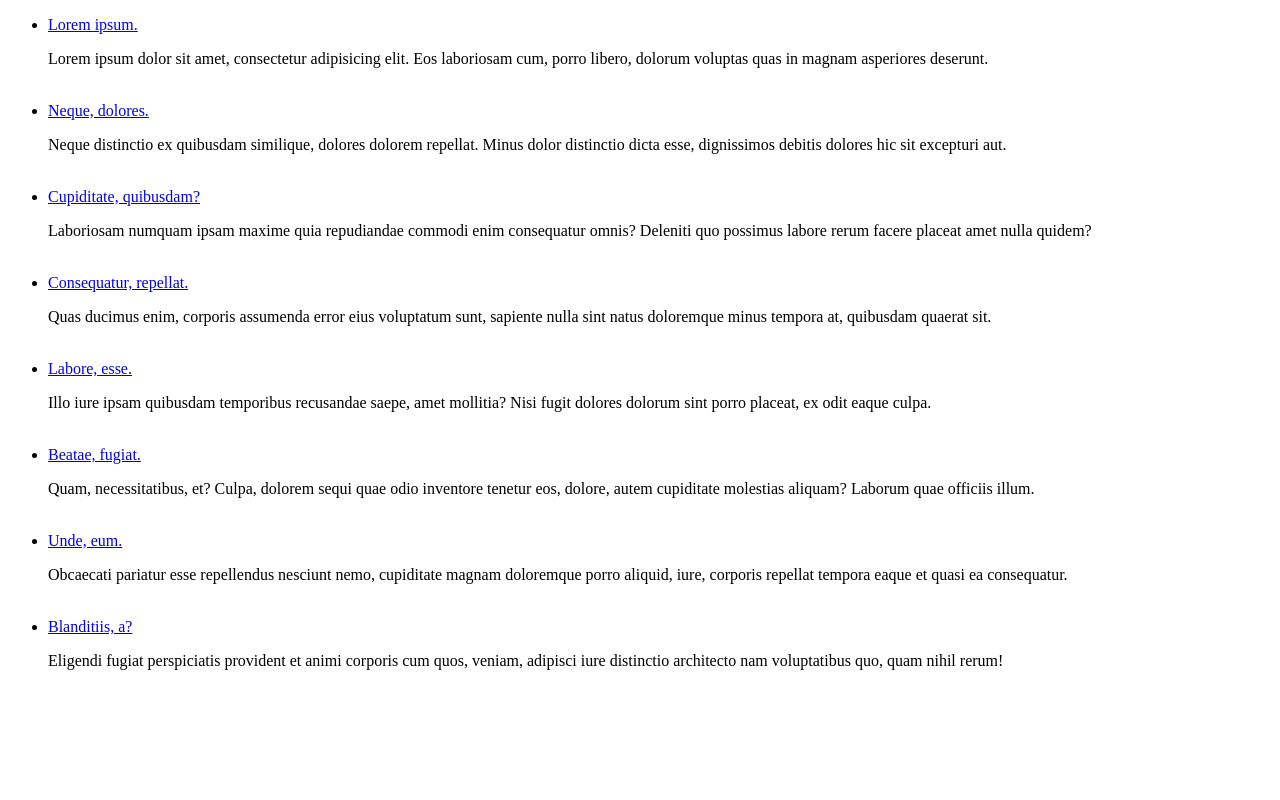
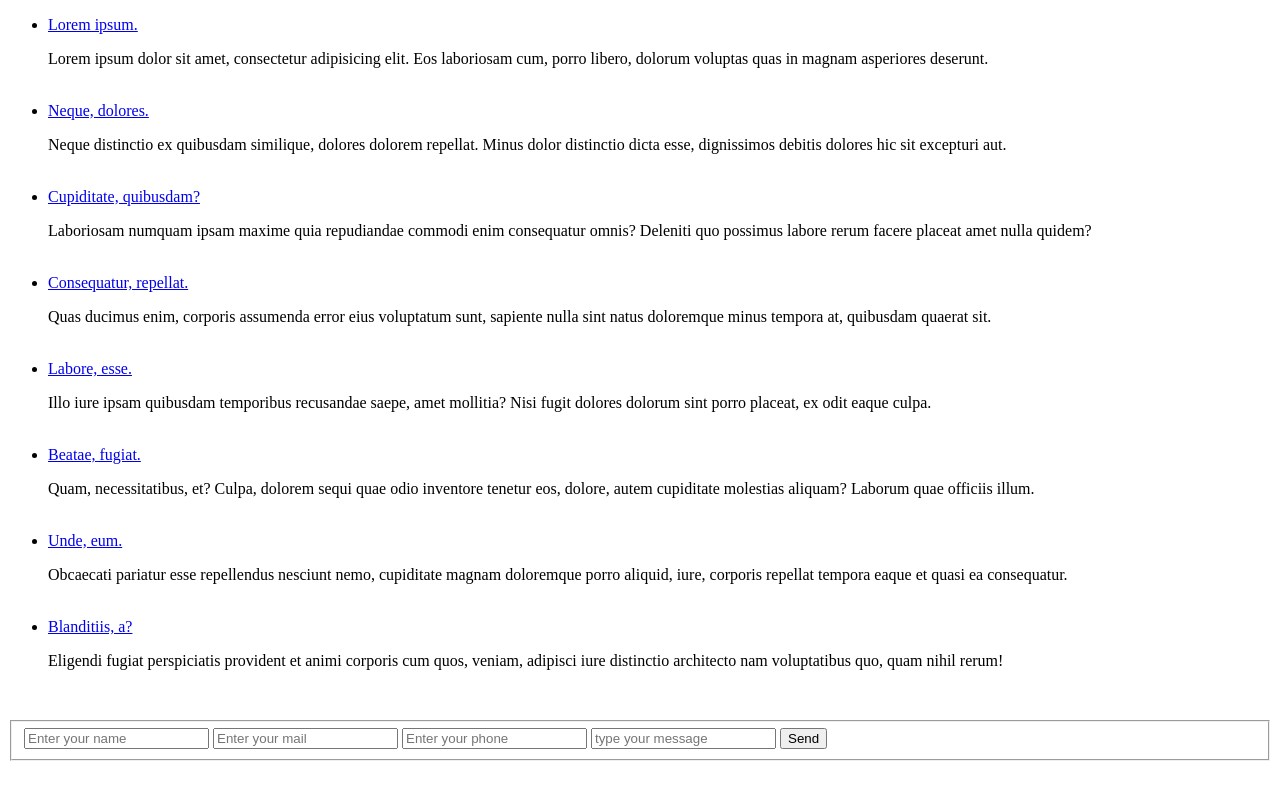
Before and after one commit to dito16/lesson-1, a plain HTML site: page index.html in a window 1280 px wide. Drawn offline with Linux system fonts and the light colour scheme.

Commit message:
Form added

```diff
--- a/index.html
+++ b/index.html
@@ -39,5 +39,15 @@
             <p>Eligendi fugiat perspiciatis provident et animi corporis cum quos, veniam, adipisci iure distinctio architecto nam voluptatibus quo, quam nihil rerum!</p>
         <img src="../beso-lagvilava" alt=""> </li>
     </ul>
+
+    <form action="post">
+       <fieldset>
+         <input type="text" placeholder="Enter your name">
+         <input type="text" placeholder="Enter your mail">
+         <input type="text" placeholder="Enter your phone">
+         <input type="textarea" placeholder="type your message">
+         <input type="submit" value="Send">
+       </fieldset>
+    </form>
 </body>
 </html>
```
